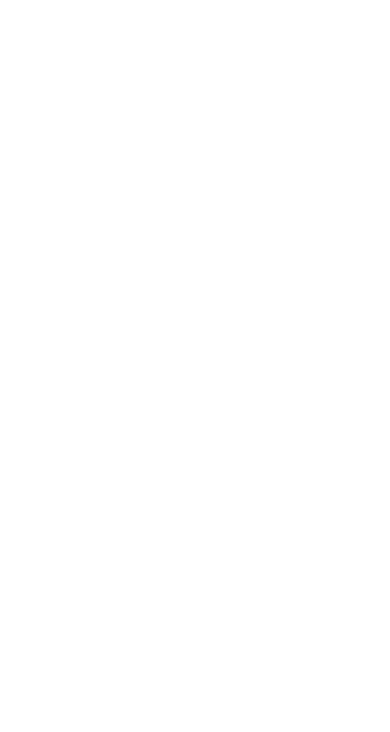
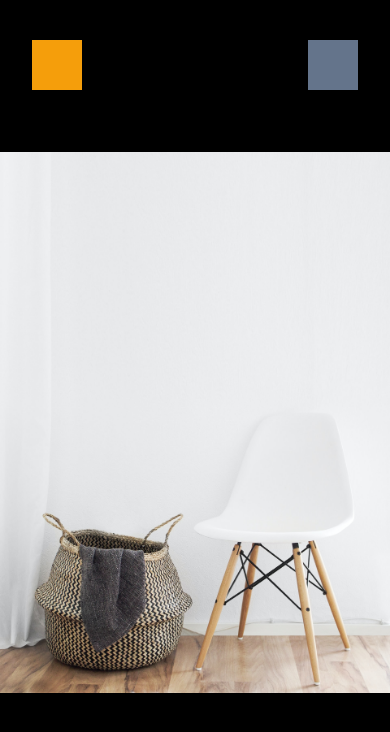
Before and after one commit to Luthando496/mosh-native, a React Native app: screen / in a window 390 px wide. Shown: the top 732 px of the page. Built offline with nearby package versions, Linux system fonts and the light colour scheme.

Commit message:
added viewimagescreen

```diff
--- a/app/screens/ViewImageScreen.js
+++ b/app/screens/ViewImageScreen.js
@@ -4,8 +4,10 @@ import { Image, View,StyleSheet, Text } from 'react-native'
 const ViewImageScreen = () => {
   return (
     <>
-    <View>
-        <Image style={styles.image} className='w-[100%] h-[100%] ' resizeMode='contain' source={require('../assets/images/chair.jpg')} />
+    <View className='bg-black flex-1'>
+      <View className='w-[50px] h-[50px] absolute top-10 left-8 bg-amber-500'></View>
+      <View className='w-[50px] h-[50px] absolute top-10 right-8 bg-slate-500'></View>
+        <Image style={styles.image} className='w-full h-full ' resizeMode='contain' source={require('../assets/images/chair.jpg')} />
      </View>
     </>
   )
@@ -14,8 +16,8 @@ const ViewImageScreen = () => {
 
 const styles = StyleSheet.create({
     image:{
-        width:'100%',
-        height:'100%'
+        // width:'100%',
+        // height:'100%'
     }
 })
 
```
